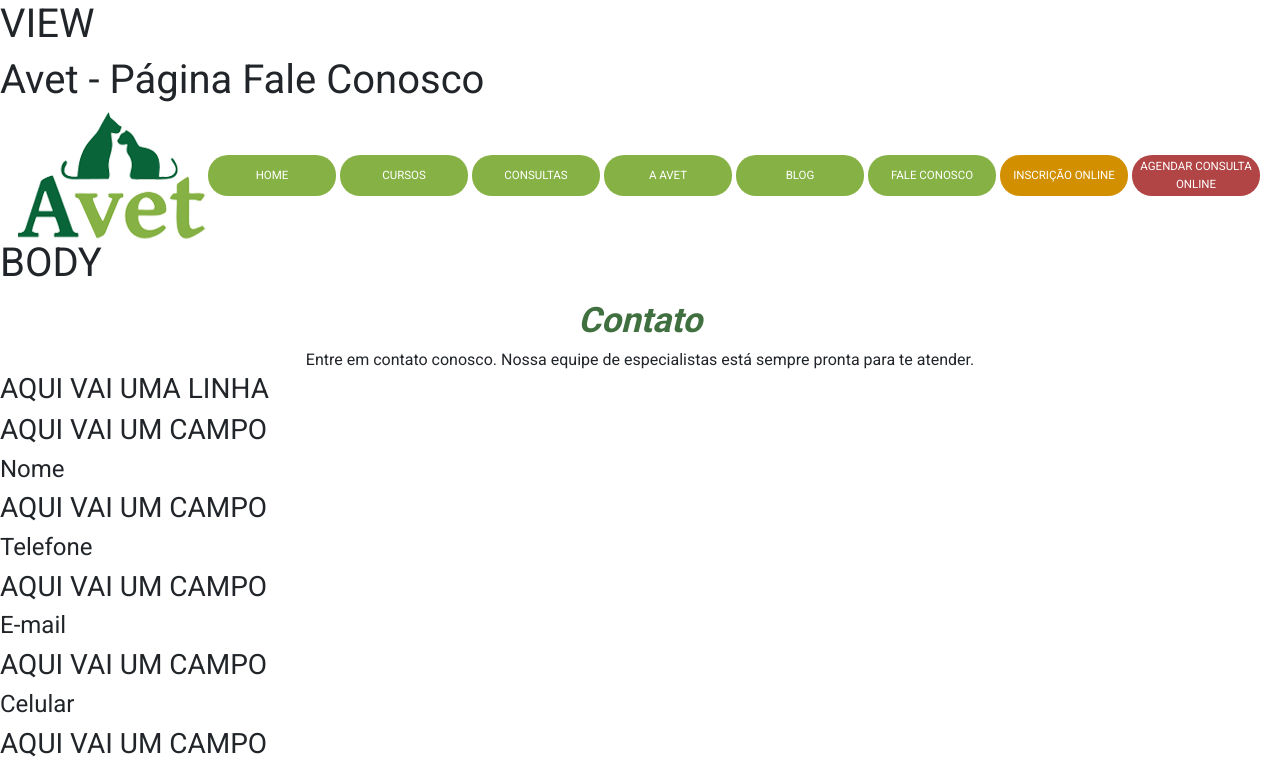
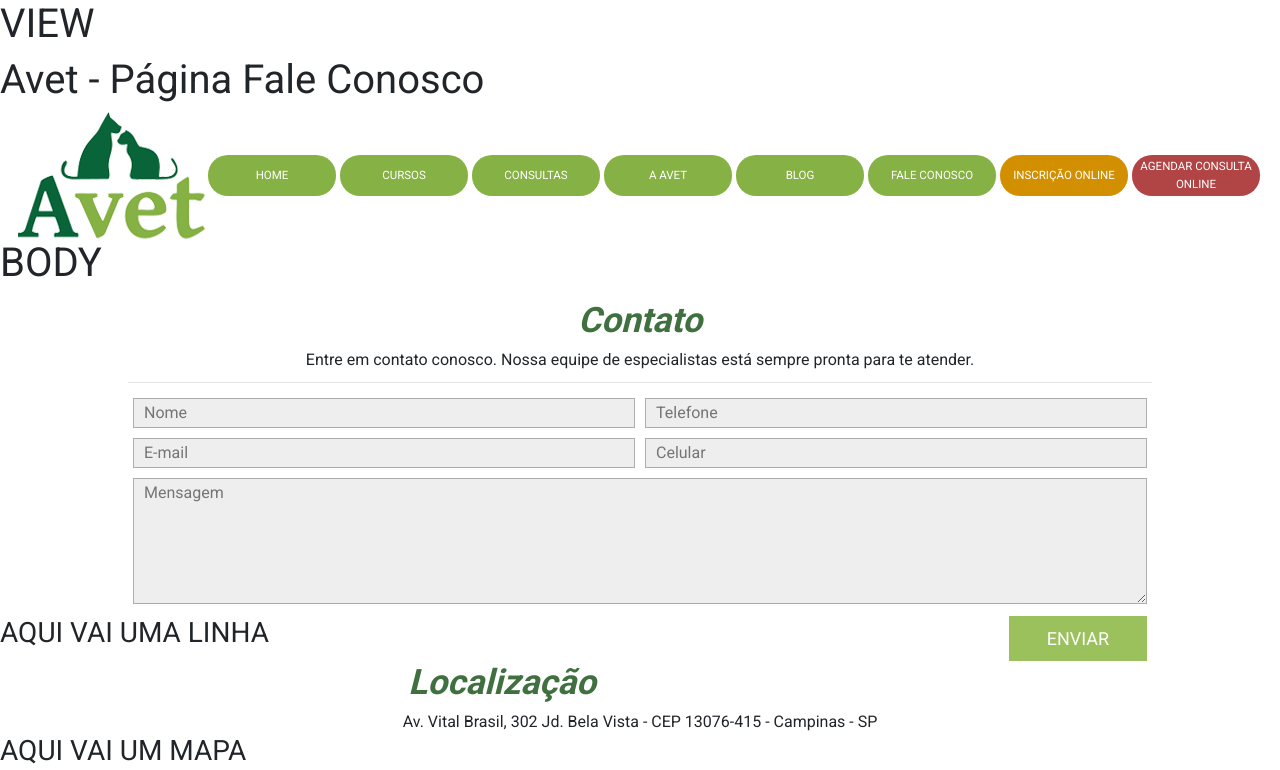
Before and after one commit to marcusviniciusmo/Avet_Cursos_Website, a React (Create React App) app in the folder frontend/: page /faleConosco in a window 1280 px wide. Shown: the top 770 px of the page. Built offline with nearby package versions, Linux system fonts and the light colour scheme.

Commit message:
ContactForm component styling

```diff
--- a/frontend/src/components/ContactForm/index.tsx
+++ b/frontend/src/components/ContactForm/index.tsx
@@ -1,22 +1,77 @@
+import { ToUpperCaseText } from "utils/Functions";
+import './styles.css';
+
 function ContactForm() {
   return (
-    <>
-      <h3>AQUI VAI UMA LINHA</h3>
+    <div id="contactFormContainer">
+      <div id="contactFormBorder" />
 
-      <h3>AQUI VAI UM CAMPO</h3>
-      <h4>Nome</h4>
-      <h3>AQUI VAI UM CAMPO</h3>
-      <h4>Telefone</h4>
-      <h3>AQUI VAI UM CAMPO</h3>
-      <h4>E-mail</h4>
-      <h3>AQUI VAI UM CAMPO</h3>
-      <h4>Celular</h4>
-      <h3>AQUI VAI UM CAMPO</h3>
-      <h4>Mensagem</h4>
+      <form action="">
+        <div className="contactFormRow">
+          <div className="contactFormField">
+            <input
+              type="text"
+              name="nameField"
+              id="nameField"
+              maxLength={50}
+              placeholder="Nome"
+            />
+          </div>
 
-      <h3>AQUI VAI UM BOTÃO</h3>
-      <h4>Enviar</h4>
-    </>
+          <div className="contactFormField">
+            <input
+              type="tel"
+              name="phoneField"
+              id="phoneField"
+              maxLength={20}
+              placeholder="Telefone"
+            />
+          </div>
+        </div>
+
+        <div className="contactFormRow">
+          <div className="contactFormField">
+            <input
+              type="email"
+              name="emailField"
+              id="emailField"
+              maxLength={50}
+              placeholder="E-mail"
+            />
+          </div>
+
+          <div className="contactFormField">
+            <input
+              type="tel"
+              name="cellPhoneField"
+              id="cellPhoneField"
+              maxLength={20}
+              placeholder="Celular"
+            />
+          </div>
+        </div>
+
+        <div className="contactFormRow">
+          <div className="contactFormField">
+            <textarea
+              name="messageField"
+              id="messageField"
+              cols={30}
+              rows={5}
+              maxLength={1000}
+              placeholder="Mensagem"
+            />
+          </div>
+        </div>
+
+        <div id="contactFormBtnEnviar">
+          <button
+            type="submit">
+            {ToUpperCaseText('Enviar')}
+          </button>
+        </div>
+      </form>
+    </div>
   );
 };
 
--- /dev/null
+++ b/frontend/src/components/ContactForm/styles.css
@@ -0,0 +1,43 @@
+div#contactFormContainer {
+  width: 80%;
+  margin: 0 auto;
+}
+
+div#contactFormContainer div#contactFormBorder {
+  border-top: 1px solid #E3E3E3;
+  margin: 10px 0;
+}
+
+div#contactFormContainer div.contactFormRow {
+  display: flex;
+  flex-direction: row;
+}
+
+div#contactFormContainer div.contactFormField {
+  width: 100%;
+  margin: 5px;
+}
+
+div#contactFormContainer div.contactFormField input,
+div#contactFormContainer div.contactFormField textarea {
+  background: #EEEEEE;
+  width: 100%;
+  padding: 2px 10px;
+  border: 1px solid #ACACAC;
+}
+
+div#contactFormContainer div.contactFormField input:hover,
+div#contactFormContainer div.contactFormField textarea:hover {
+  background: #DDDDDD;
+}
+
+div#contactFormContainer div#contactFormBtnEnviar button {
+  background: #9BC15D;
+  color: #FFFFFF;
+  font-size: 18px;
+  width: 138px;
+  height: 45px;
+  margin: 0 5px;
+  float: right;
+  border: none;
+}
```
